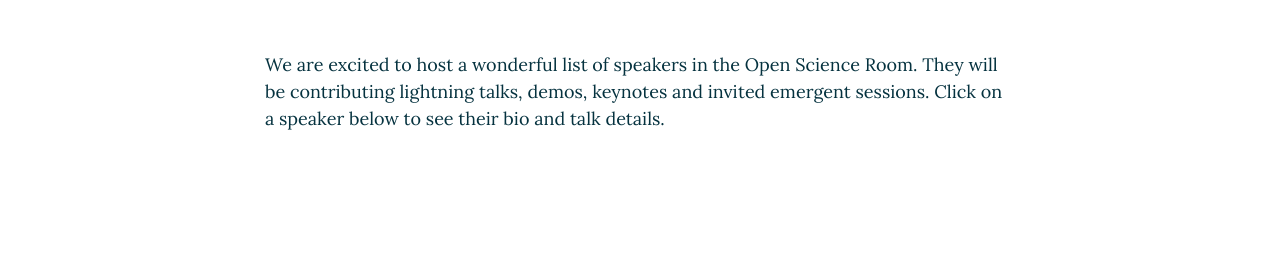
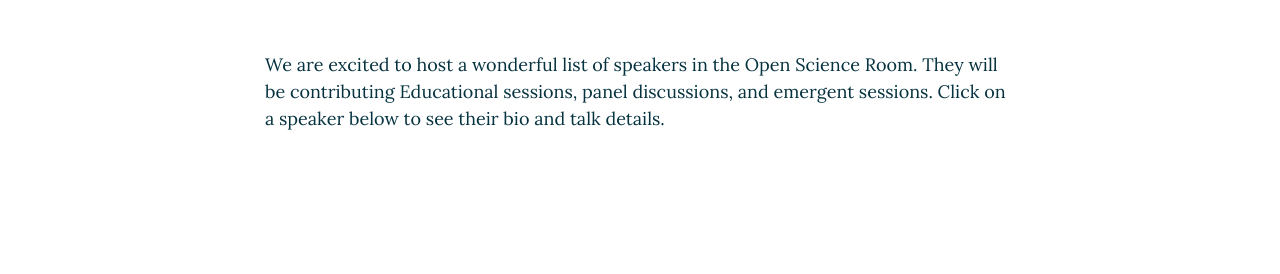
Before and after one commit to ohbm/osr2021, a Jekyll site: the page built from speakers.md, in a window 1280 px wide and 1084 px high. Shown: the part 227-501 px from the top of the window. Built offline with Jekyll 4.4.1, drawn with Linux system fonts in a browser that asks for light colours; nearby versions of some CDN libraries.

Commit message:
Update speakers.md

```diff
--- a/speakers.md
+++ b/speakers.md
@@ -5,7 +5,7 @@
 
 
 We are excited to host a wonderful list of speakers in the Open Science Room.
-They will be contributing lightning talks, demos, keynotes and invited emergent sessions.
+They will be contributing Educational sessions, panel discussions, and emergent sessions.
 Click on a speaker below to see their bio and talk details.
 
 <br>
```
